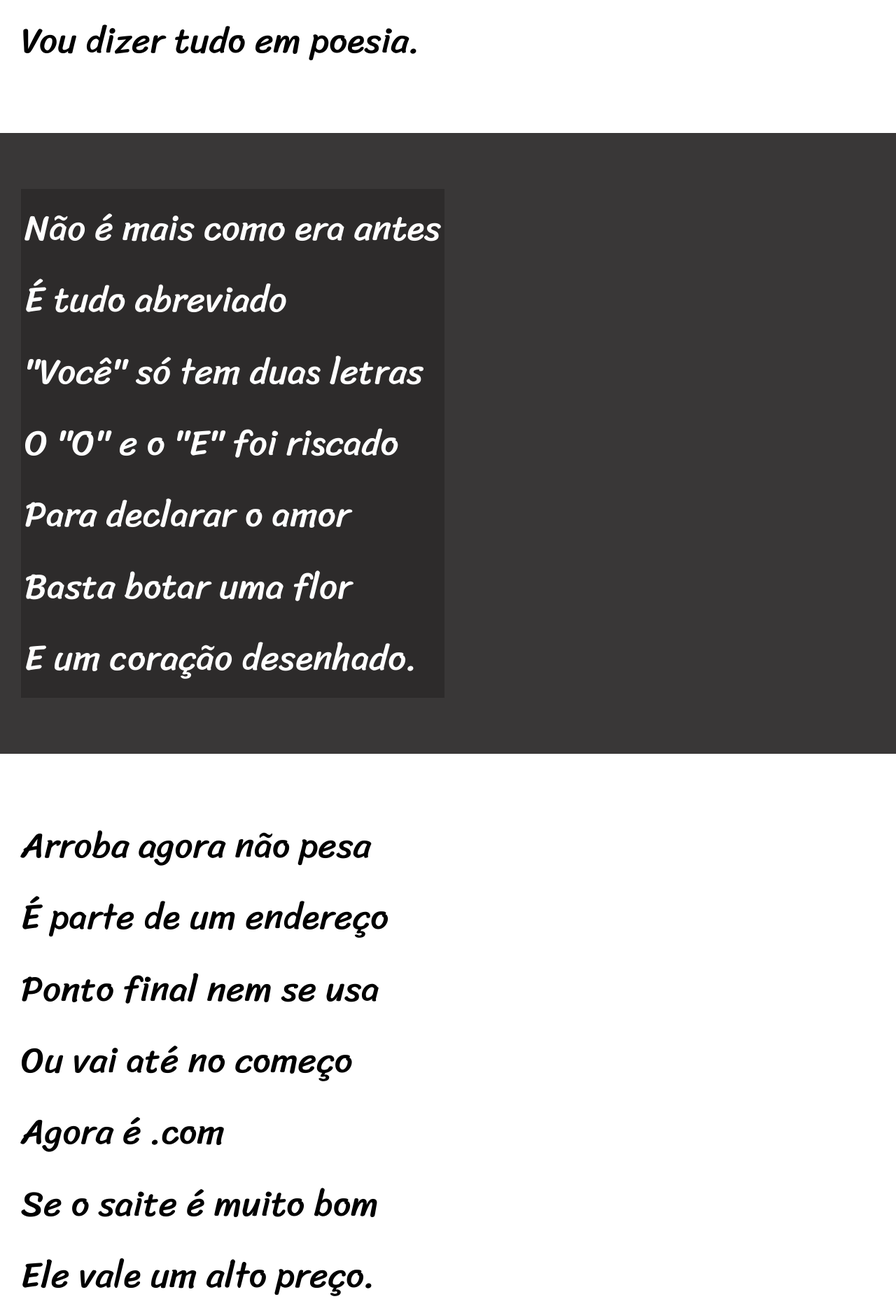
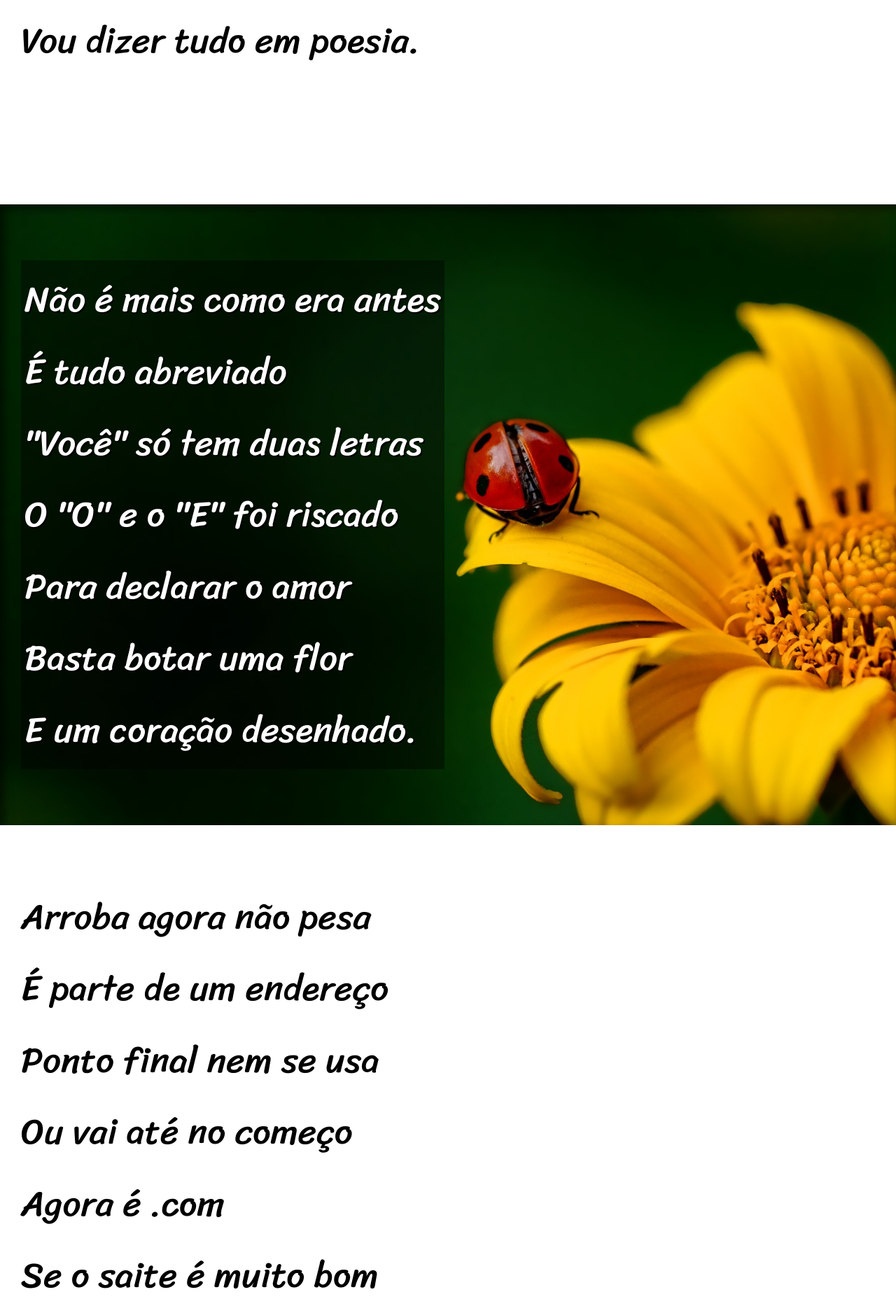
Before and after one commit to sebastiaoramos/html-css, a PHP site: page / in a window 1280 px wide. Shown: the part 947-2813 px from the top of the page at 70% size. Run offline with PHP 8.4, Linux system fonts and the light colour scheme.

Commit message:
Atualizei o estilo do desafio 012

```diff
--- a/desafio012/estilo/style.css
+++ b/desafio012/estilo/style.css
@@ -59,6 +59,10 @@ section {
     font-size: 4vw;
 }
 
+section > p {
+    padding-bottom: 2em;
+}
+
 section.normal {
     background-color: white;
     color: black;
@@ -67,12 +71,29 @@ section.normal {
 section.imagem {
     background-color: rgb(57, 55, 55);
     color: white;
+    box-shadow: inset 6px 6px 13px 0px rgba(0, 0, 0, 0.573);
+    background-size: cover;
+    background-attachment: fixed;
 }
 
 section.imagem > p {
     display: inline-block;
     padding: 5px;
-    background-color: rgba(0, 0, 0, 0.21);
+    background-color: rgba(0, 0, 0, 0.409);
+    text-shadow: 2px 2px 0px black;
+}
+
+section#img01 {
+    background-image: url('../imagens/background001.jpg');
+    background-position: right center;
+
+
+}
+
+section#img02 {
+    background-image: url('../imagens/background002.jpg');
+
+
 }
 
 footer {
--- a/desafio012/index.html
+++ b/desafio012/index.html
@@ -26,7 +26,7 @@
     </section>
 
 
-    <section class="imagem">
+    <section class="imagem" id="img01">
         <p>
             Não é mais como era antes <br>
             É tudo abreviado <br>
@@ -48,7 +48,10 @@
             Agora é .com <br>
             Se o saite é muito bom <br>
             Ele vale um alto preço. <br>
-            Pra piorar a liguagem <br>
+
+        </p>
+
+        <p>Pra piorar a liguagem <br>
             O emoticom é um risco <br>
             Tem símbolo para tudo <br>
             Ponto e vírgula e um asterisco <br>
@@ -59,7 +62,7 @@
     </section>
 
 
-    <section class="imagem">
+    <section class="imagem" id="img02">
         <p>
             Tenho saudade das cartas <br>
             Escritas com a própria mão <br>
@@ -82,7 +85,10 @@
             Abriu outro aplicativo <br>
             O mundo ficou cativo <br>
             Da tecnologia do agora. <br>
-            Felizmente, pra orar <br>
+
+        </p>
+
+        <p>Felizmente, pra orar <br>
             Não precisa de internet <br>
             Deus escuta todo mundo <br>
             Se quiser, faça esse teste <br>
```
